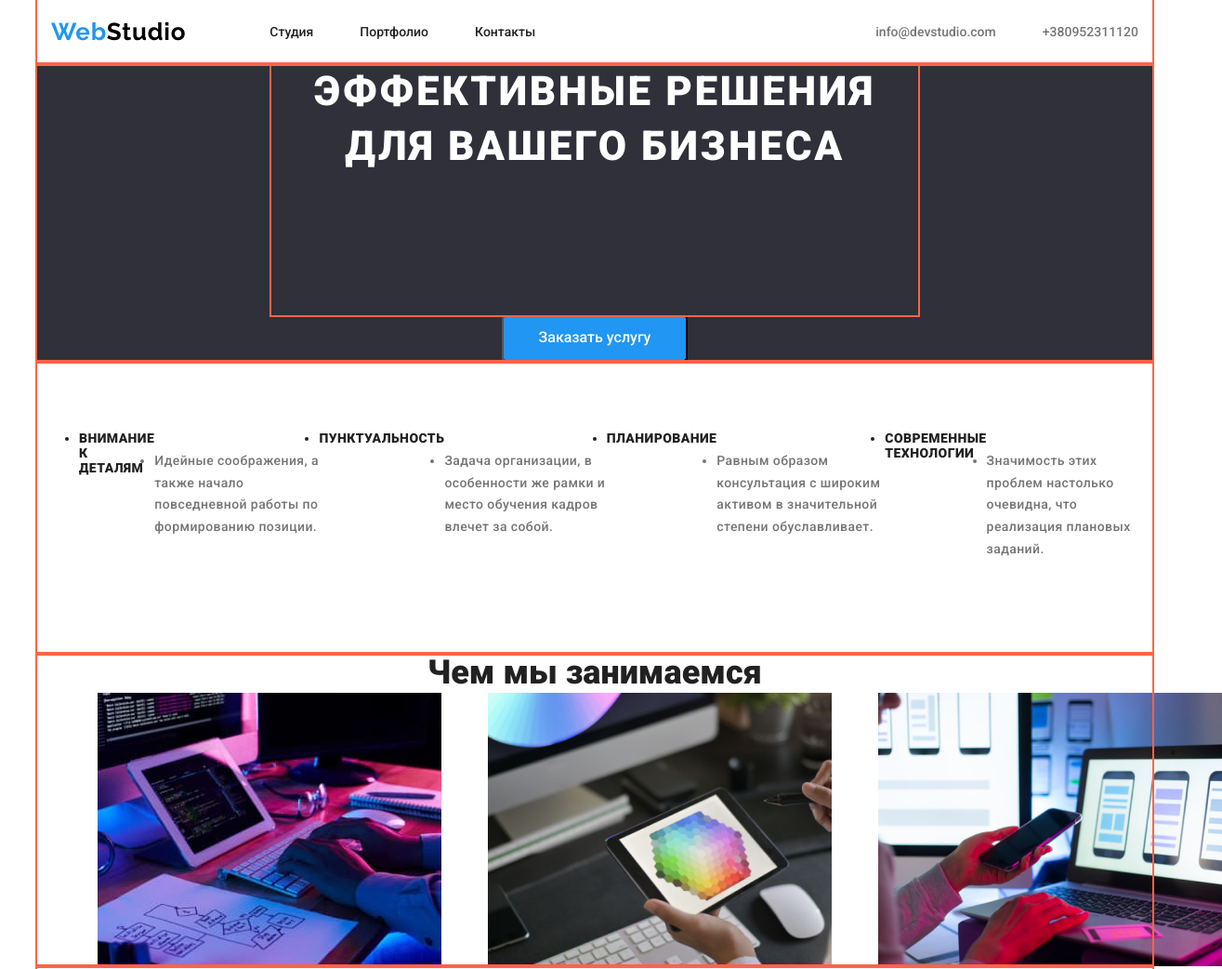
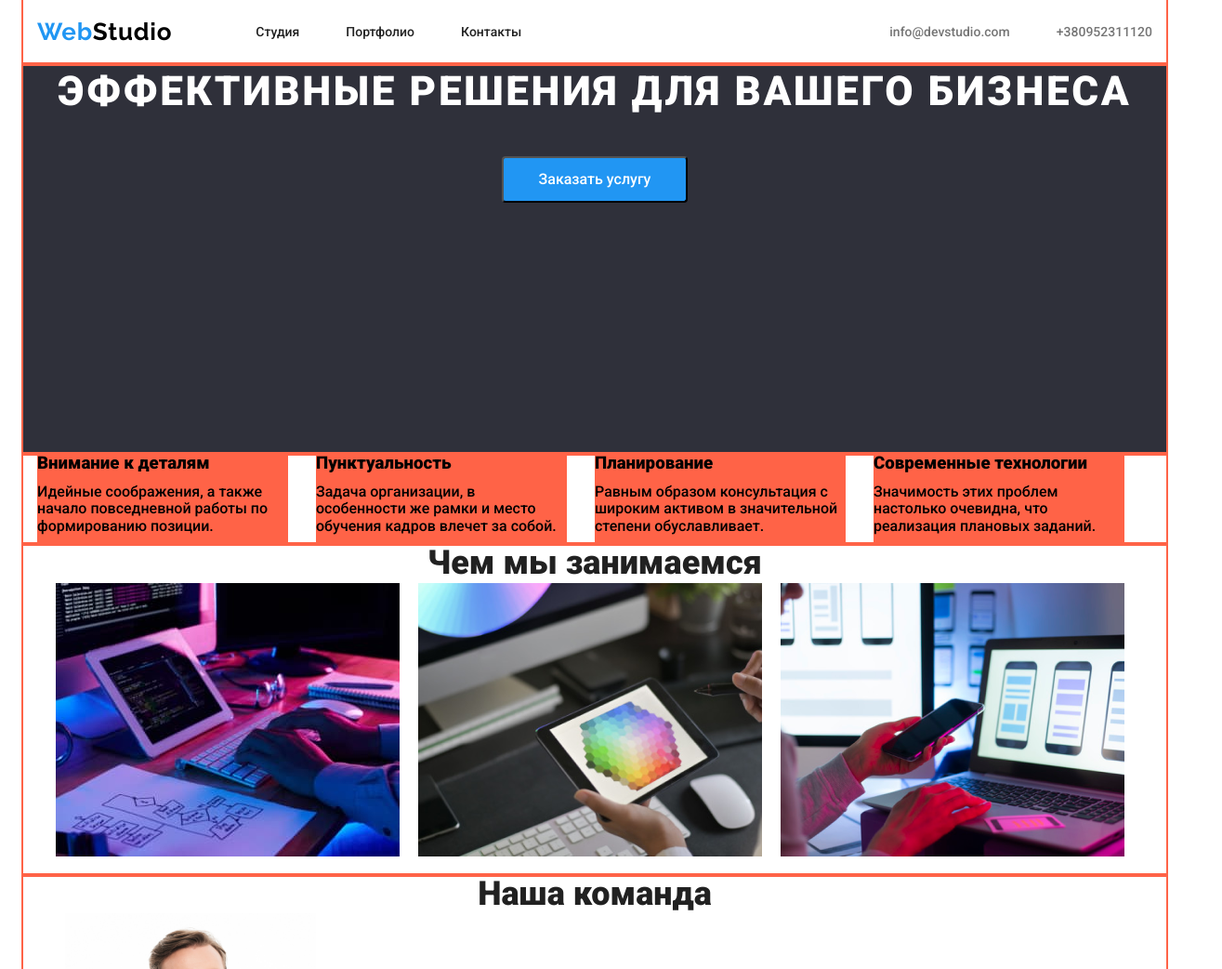
Before and after one commit to BMV-777/goit-markup-hw-03, a plain HTML site: page index.html in a window 1280 px wide. Shown: the top 1042 px of the page at 93% size, 1315 px wide, since content can reach past the window. Drawn offline with nearby package versions, Linux system fonts and the light colour scheme.

Commit message:
Исправление блока части hero

```diff
--- a/css/style.css
+++ b/css/style.css
@@ -66,7 +66,7 @@ span {
 .contener {
     /* margin-left: auto;
     margin-right: auto; */
-    width: 1200px;
+    width: 1230px;
     padding-left: 15px;
     padding-right: 15px;
     margin: 0 auto;
@@ -168,8 +168,10 @@ span {
 .hero-content {
     outline: 2px solid tomato;
 
-    width: 1200px;
-    display: block;
+
+    /* width: 1230px; */
+    /* display: block; */
+    /* margin-right: 15px; */
 }
 
 .hero-tex {}
@@ -177,12 +179,13 @@ span {
 
 .hero-usluga {
     background-color: #2F303A;
-    /* width: 1200px;
-    height: 600px; */
-    /* display: flex;
-    justify-content: center; */
+    /* width: 1200px; */
+    /* height: 600px; */
+    /* display: flex; */
     outline: 2px solid tomato;
     text-align: center;
+
+
 }
 
 .hero-efectivnosti {
@@ -191,13 +194,6 @@ span {
     font-weight: 900;
     font-size: 44px;
     line-height: 1.36;
-    width: 696px;
-    height: 150px;
-    margin-left: auto;
-    margin-right: auto;
-    padding-bottom: 270px;
-
-    /* padding-top: 180px; */
 
     text-align: center;
     letter-spacing: 0.06em;
@@ -208,45 +204,60 @@ span {
 }
 
 .btm {
+    /* align-items: center;
+     padding: 11px 20px; */
     display: inline-block;
-    /* padding: 11px 20px; */
     color: var(--white);
     background-color: #2196F3;
     border-radius: 4px;
     height: 50px;
     min-width: 200px;
-    left: 700px;
-    top: 430px;
+    margin-bottom: 200px;
+    margin-top: 40px;
     /* text-align: center; */
 }
 
 .hero-botton {
     /* margin-top: 220px; */
-    /* margin-bottom: 270px; */
+
+    margin-bottom: 270px;
 }
 
 
 
 .hero-section {
     display: flex;
-    margin-left: 30px;
+
+    /* align-items: center; */
+    /* flex-wrap: wrap; */
+    /* margin-left: 30px;
     padding-top: 75px;
-    padding-bottom: 100px;
+    padding-bottom: 100px; */
     /* display: flex; */
     /* justify-content: space-around; */
     /* width: 270px;
   height: 75px; */
 }
 
+/* .hero-text>p {
+    padding-bottom: 10px;
+} */
+
+.hero-section li p {
+    padding-top: 10px;
+    width: 270px;
+    height: 75px;
+}
+
+.hero-section .hero-text {
+    /* width: 270px;
+    height: 75px; */
+    display: block;
 
 
-.hero-text {
-    /* position: absolute;
-  width: 270px;
-  height: 16px;
-  left: 215px;
-  top: 774px; */
-    padding-bottom: 20px;
+
+    background-color: tomato;
+    /* padding-bottom: 20px;
     font-family: 'Roboto';
     font-style: normal;
     font-weight: 700;
@@ -254,17 +265,34 @@ span {
     line-height: 1.14;
     letter-spacing: 0.03em;
     text-transform: uppercase;
-    color: #212121;
+    color: #212121; */
 
 }
 
+.hero-text {
+    /* width: calc((100% - 30) / 3); */
+    /* flex-basis: calc((100% -90) / 3); */
+    margin-left: 30px;
+
+}
+
+
+.hero-text:nth-child(1) {
+    margin-left: 0px;
+}
+
+
+/* .hero-text:nth-last-child(-n + 3) {
+    margin-left 0; */
+}
+
 .hero-item {
-    /* position: absolute;
-  width: 270px;
-  height: 75px;
-  left: 215px;
-  top: 800px; */
-    padding-top: 20px;
+    padding-top: 10px;
+    width: 270px;
+    height: 75px;
+    /* margin-bottom: 15px; */
+
+
     font-family: 'Roboto';
     font-style: normal;
     font-weight: 400;
@@ -272,7 +300,10 @@ span {
     line-height: 1.71;
     letter-spacing: 0.03em;
     color: #757575;
+
 }
+
+
 
 
 /* ---------WORK------------- */
@@ -307,13 +338,37 @@ span {
 
 .work-logo {
     /* flex-basis: calc(100% / 3 - 50px); */
-    margin-left: 50px;
+    /* margin-left: 50px; */
+
 }
+
+.work-item {
+    width: calc((100% - 60) /3);
+    /* flex-basis: calc(100% / 3 - 20px); */
+    margin-left: 20px;
+    margin-bottom: 20px;
+}
+
+/* .work-item:nth-child(-n +3) {
+    margin-right: 0;
+} */
 
 /* .work-foto {
     display: flex;
     justify-content: center;
 } */
+
+
+/* ---------------COMANDA---------- */
+
+.foto-comand {
+    /* flex-basis: calc(100% - 2 -30px); */
+    margin-left: 30px;
+}
+
+
+
+
 
 /* ------FOOTER------- */
 
--- a/index.html
+++ b/index.html
@@ -52,7 +52,7 @@
     </header>
     <main>
         <div class="hero-usluga contener">
-            <h2 class="hero-efectivnosti contener">
+            <h2 class="hero-efectivnosti ">
                 Эффективные решения для вашего бизнеса
             </h2>
             <button class="hero-botton btm" type="button">Заказать услугу</button>
@@ -60,33 +60,32 @@
         <section class="hero">
             <div class="hero-content contener ">
                 <ul class="hero-section">
-                    <li class="hero-text">
-                        Внимание к деталям
-                    </li>
-                    <li class="hero-item">
+                    <li class="hero-text list">
+                        <h3> Внимание к деталям</h3>
+                        <p class="hero-item">
                             Идейные соображения, а также начало
                             повседневной работы по формированию позиции.
+                        </p>
                     </li>
-                    <li class="hero-text">
-                        Пунктуальность
-                    </li>
-                    <li class="hero-item">
+                    <li class="hero-text list">
+                        <h3>Пунктуальность</h3>
+                        <p class="hero-item">
                             Задача организации, в особенности же рамки
                             и место обучения кадров влечет за собой.
-                    </li>
-                    <li class="hero-text">
-                        Планирование
-                    </li>
-                    <li class="hero-item">
+                        </p>
+                    <li class="hero-text list">
+                        <h3>Планирование</h3>
+                        <p class="hero-item">
                             Равным образом консультация с широким
                             активом в значительной степени обуславливает.
+                        </p>
                     </li>
-                    <li class="hero-text">
-                        Современные технологии
-                    </li>
-                    <li class="hero-item">
+                    <li class="hero-text list">
+                        <h3>Современные технологии</h3>
+                        <p class="hero-item">
                             Значимость этих проблем настолько очевидна,
                             что реализация плановых заданий.
+                        </p>
                     </li>
                 </ul>
             </div>
@@ -111,7 +110,7 @@
             <div class="-comanda-contener contener">
                 <h2 class="comando-text">Наша команда</h2>
                 <ul>
-                    <li class="comanda-list list">
+                    <li class="comanda-list list" width="270" height="260">
                         <a class="foto-comand link " href="#">
                             <img class="comando-img" src="./images/images/img_comanda/img4.jpg" alt="фото команды"
                                 width="270" height="260">
```
Lines whose indentation alone changed are shown as unchanged.
